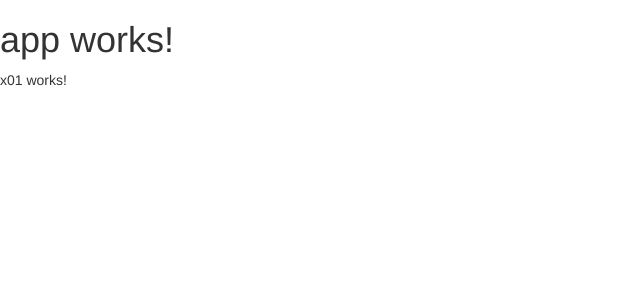
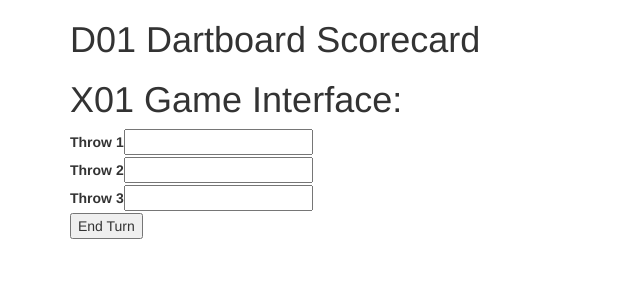
Before and after one commit to kneauxn/D01, an Angular app: page / in a window 1280 px wide. Shown: the top 300 px of the page, without its empty margins (0-640 px from the left). Built offline with nearby package versions, Linux system fonts and the light colour scheme; what ng2-bootstrap would draw is missing.

Commit message:
Preparing to begin working on the reactive form for the first game type

```diff
--- a/src/app/app.component.html
+++ b/src/app/app.component.html
@@ -1,5 +1,7 @@
+<div class="container">
 <h1>
   {{title}}
 </h1>
 
 <app-x01></app-x01>
+</div>
--- a/src/app/app.component.ts
+++ b/src/app/app.component.ts
@@ -6,5 +6,5 @@ import { Component } from '@angular/core';
   styleUrls: ['./app.component.css']
 })
 export class AppComponent {
-  title = 'app works!';
+  title = 'D01 Dartboard Scorecard';
 }
--- a/src/app/app.module.ts
+++ b/src/app/app.module.ts
@@ -1,6 +1,7 @@
 import { BrowserModule } from '@angular/platform-browser';
 import { NgModule } from '@angular/core';
 import { FormsModule } from '@angular/forms';
+// import { ReactiveFormsModule } from '@angular/'
 import { HttpModule } from '@angular/http';
 
 import { AlertModule } from 'ng2-bootstrap';
@@ -17,6 +18,7 @@ import { X01Component } from './game-types/x01/x01.component';
   imports: [
     BrowserModule,
     FormsModule,
+    // ReactiveFormsModule,
     HttpModule,
     AlertModule.forRoot()
   ],
--- a/src/app/game-types/x01/x01.component.html
+++ b/src/app/game-types/x01/x01.component.html
@@ -1,3 +1,26 @@
-<p>
-  x01 works!
-</p>
+<h1>
+  {{title}} Game Interface:
+</h1>
+<form>
+  <fieldset>
+    <div>
+      <label for="throw1Var">Throw 1</label>
+      <input id="throw1Var" type="text">
+    </div>
+
+    <div>
+      <label for="throw2Var">Throw 2</label>
+      <input id="throw2Var" type="text">
+    </div>
+
+    <div>
+      <label for="throw3Var">Throw 3</label>
+      <input id="throw3Var" type="text">
+    </div>
+
+    <div>
+      <button type="submit">End Turn</button>
+    </div>
+
+  </fieldset>
+</form>
--- a/src/app/game-types/x01/x01.component.ts
+++ b/src/app/game-types/x01/x01.component.ts
@@ -3,10 +3,11 @@ import { Component, OnInit } from '@angular/core';
 @Component({
   selector: 'app-x01',
   templateUrl: './x01.component.html',
-  styleUrls: ['./x01.component.css']
+  styleUrls: ['./x01.component.css'],
 })
 export class X01Component implements OnInit {
 
+  title = 'X01'
   constructor() { }
 
   ngOnInit() {
```
